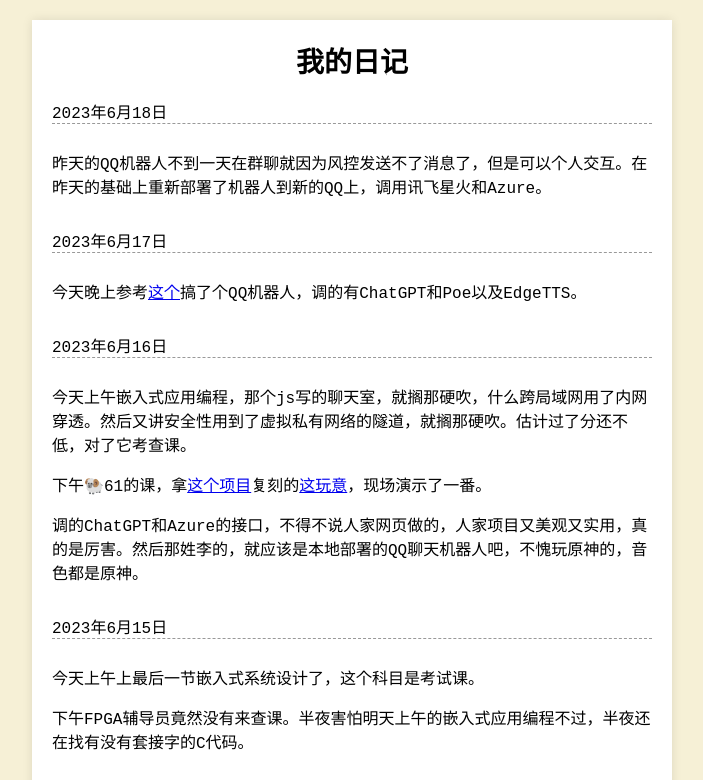
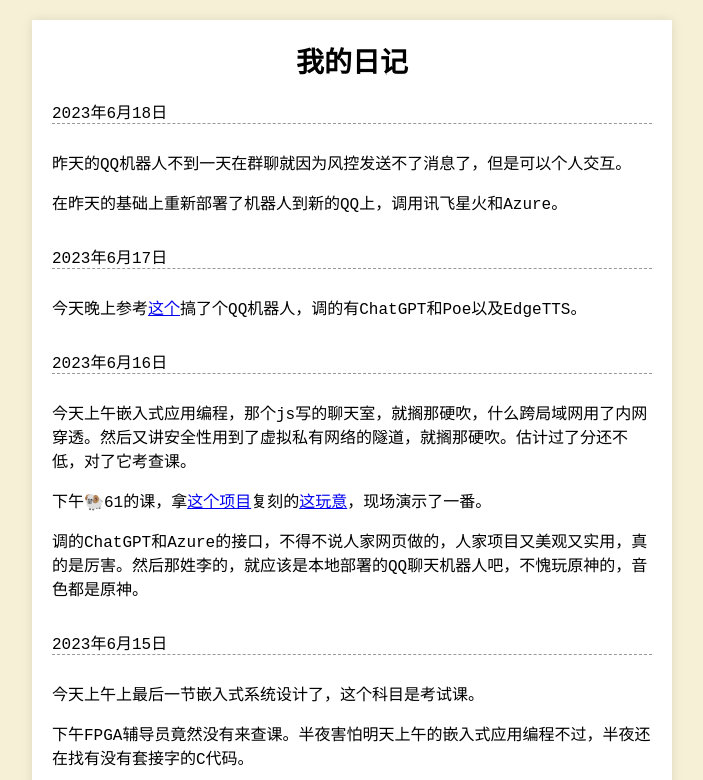
Before and after one commit to 1746705990/1746705990.github.io, a plain HTML site: page diary/index.html in a window 1280 px wide. Shown: the top 780 px of the page, without its empty margins (288-991 px from the left). Drawn offline with Linux system fonts and the light colour scheme; no server answers.

Commit message:
Update index.html

```diff
--- a/diary/index.html
+++ b/diary/index.html
@@ -56,7 +56,8 @@
  <div class="entry">
             <div class="entry-date">2023年6月18日</div>
             <div class="entry-content">
-                <p>昨天的QQ机器人不到一天在群聊就因为风控发送不了消息了，但是可以个人交互。在昨天的基础上重新部署了机器人到新的QQ上，调用讯飞星火和Azure。 </p>
+                <p>昨天的QQ机器人不到一天在群聊就因为风控发送不了消息了，但是可以个人交互。</p>
+                <p>在昨天的基础上重新部署了机器人到新的QQ上，调用讯飞星火和Azure。 </p>
             </div>
             </div>
 
```
